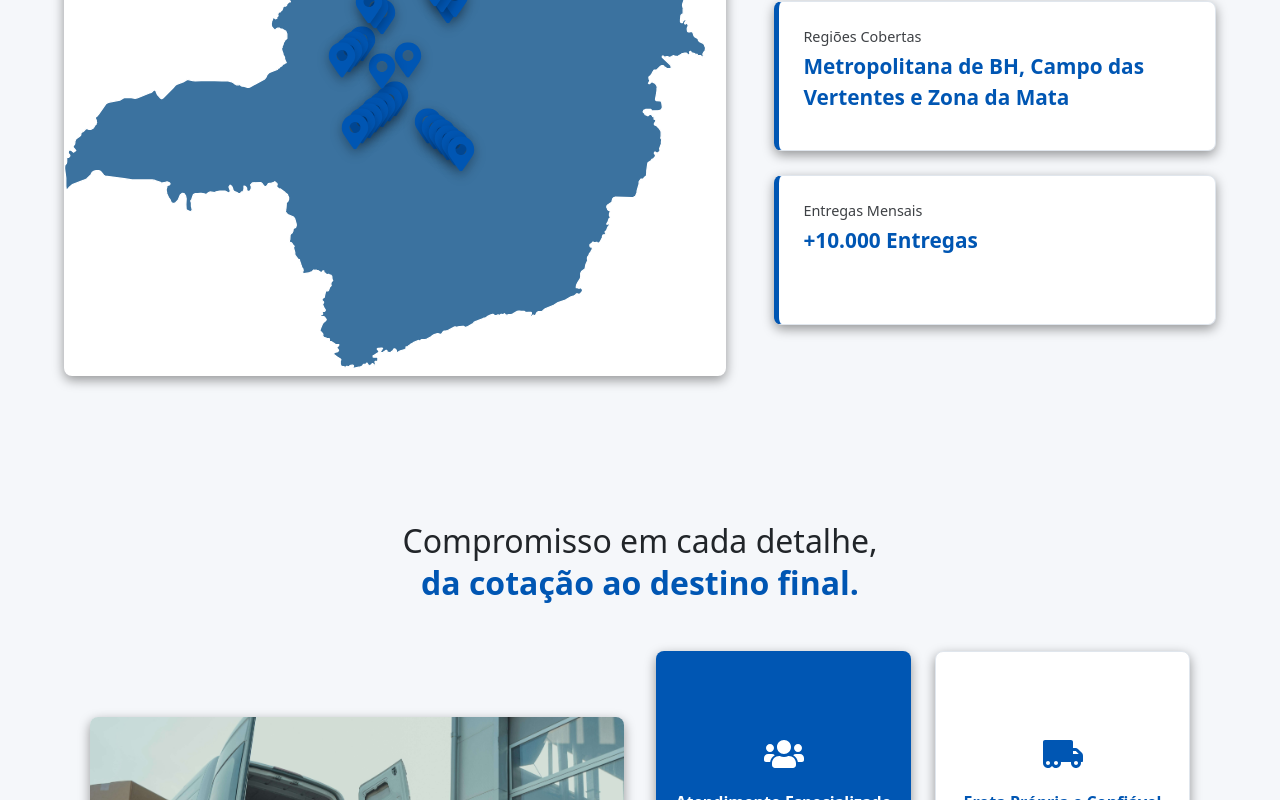
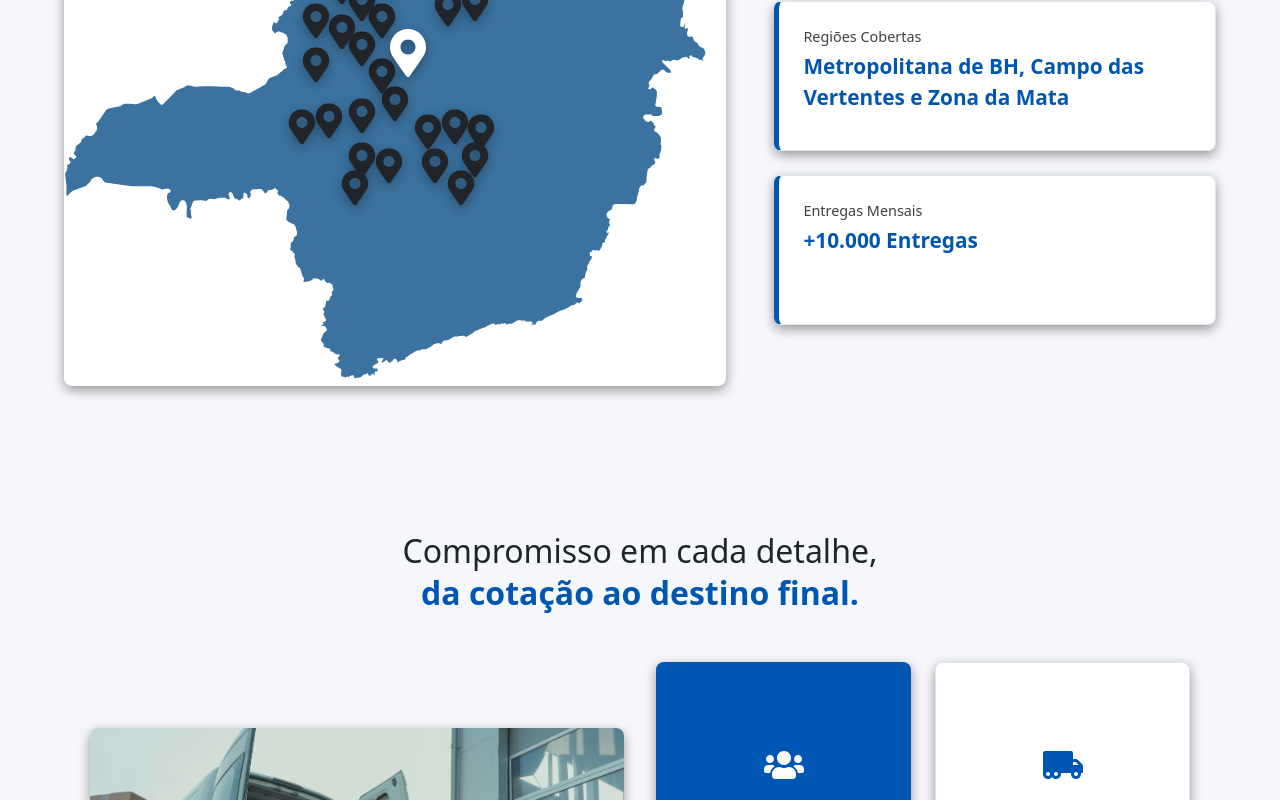
Before and after one commit to arturLoliveira/linhares-logistica, a React (Vite) app: page / in a window 1280 px wide. Shown: the part 1460-2260 px from the top of the page. Built offline with nearby package versions, Linux system fonts and the light colour scheme.

Commit message:
finalização da implementação do mapa das cidades atendidas

```diff
--- a/src/components/Values.tsx
+++ b/src/components/Values.tsx
@@ -35,17 +35,17 @@ function Values() {
 
                     <div className={`${styles.featureCard} ${styles.featureCardSecondary}`}>
                         <FaTruckMoving className={styles.icon} />
-                        Frota Própria e Confiável
+                        Motoristas capacitados
                     </div>
 
                     <div className={`${styles.featureCard} ${styles.featureCardSecondary}`}>
                         <FaSitemap className={styles.icon} />
-                        Logística Integrada
+                        Plano de logística personalizado
                     </div>
 
                     <div className={`${styles.featureCard} ${styles.featureCardPrimary}`}>
                         <FaTags className={styles.icon} />
-                        Custo-Benefício
+                        Atendimento exclusivo
                     </div>
 
                 </div>
--- a/src/components/coverageMap.tsx
+++ b/src/components/coverageMap.tsx
@@ -1,44 +1,34 @@
-import React from 'react';
 import { FaMapMarkerAlt } from 'react-icons/fa';
 import styles from '../styles/coverage-map.module.css';
 import MinasGeraisMap from '../assets/minas.svg?react';
 
-// 1. NOVA LISTA DE CIDADES (FLAT)
-//    VOCÊ PRECISA AJUSTAR CADA 'top' E 'left' MANUALMENTE
 const todasAsCidades = [
-  // Polo Ouro Branco
-  { nome: 'Ouro Branco', top: '48%', left: '52%' }, // <-- AJUSTE AQUI
-  // Polo Carandaí
-  { nome: 'Carandaí', top: '55%', left: '50%' }, // <-- AJUSTE AQUI
-  { nome: 'Cristiano Otoni', top: '56%', left: '49%' }, // <-- AJUSTE AQUI
-  { nome: 'Casa Grande', top: '57%', left: '48%' }, // <-- AJUSTE AQUI
-  { nome: 'Capela Nova', top: '58%', left: '47%' }, // <-- AJUSTE AQUI
-  { nome: 'Queluzito', top: '59%', left: '46%' }, // <-- AJUSTE AQUI
-  { nome: 'Santana dos Montes', top: '60%', left: '45%' }, // <-- AJUSTE AQUI
-  { nome: 'Caranaíba', top: '61%', left: '44%' }, // <-- AJUSTE AQUI
-  // Polo Cons. Lafaiete
-  { nome: 'Cons. Lafaiete', top: '50%', left: '48%' }, // <-- AJUSTE AQUI
-  // Polo Jeceaba
-  { nome: 'Jeceaba', top: '45%', left: '45%' }, // <-- AJUSTE AQUI
-  { nome: 'São Bras do Suaçuí', top: '46%', left: '44%' }, // <-- AJUSTE AQUI
-  { nome: 'Entre Rios de Minas', top: '47%', left: '43%' }, // <-- AJUSTE AQUI
-  { nome: 'Desterro de Entre Rios', top: '48%', left: '42%' }, // <-- AJUSTE AQUI
-  // Polo Congonhas
-  { nome: 'Congonhas', top: '40%', left: '48%' }, // <-- AJUSTE AQUI
-  { nome: 'Belo Vale', top: '39%', left: '47%' }, // <-- AJUSTE AQUI
-  { nome: 'Moeda', top: '38%', left: '46%' }, // <-- AJUSTE AQUI
-  // Polo Itaverava
-  { nome: 'Itaverava', top: '60%', left: '55%' }, // <-- AJUSTE AQUI
-  { nome: 'Catas Altas da Noruega', top: '61%', left: '56%' }, // <-- AJUSTE AQUI
-  { nome: 'Rio Espera', top: '62%', left: '57%' }, // <-- AJUSTE AQUI
-  { nome: 'Lamin', top: '63%', left: '58%' }, // <-- AJUSTE AQUI
-  { nome: 'Senhora de Oliveira', top: '64%', left: '59%' }, // <-- AJUSTE AQUI
-  { nome: 'Piranga', top: '65%', left: '60%' }, // <-- AJUSTE AQUI
-  // Polo Ouro Preto
-  { nome: 'Ouro Preto', top: '38%', left: '58%' }, // <-- AJUSTE AQUI
-  { nome: 'Mariana', top: '37%', left: '59%' }, // <-- AJUSTE AQUI
-  { nome: 'Itabirito', top: '36%', left: '57%' }, // <-- AJUSTE AQUI
-  { nome: 'Cachoeira do Campo', top: '35%', left: '56%' }, // <-- AJUSTE AQUI
+    { nome: 'Ouro Branco', top: '48%', left: '52%', isFeatured: true },
+    { nome: 'Carandaí', top: '55%', left: '50%' },
+    { nome: 'Cristiano Otoni', top: '66%', left: '49%' },
+    { nome: 'Casa Grande', top: '57%', left: '45%' },
+    { nome: 'Capela Nova', top: '58%', left: '40%' },
+    { nome: 'Queluzito', top: '59%', left: '36%' },
+    { nome: 'Santana dos Montes', top: '65%', left: '45%' },
+    { nome: 'Caranaíba', top: '70%', left: '44%' },
+    { nome: 'Cons. Lafaiete', top: '50%', left: '48%' },
+    { nome: 'Jeceaba', top: '45%', left: '45%' },
+    { nome: 'São Bras do Suaçuí', top: '42%', left: '42%' },
+    { nome: 'Entre Rios de Minas', top: '40%', left: '38%' },
+    { nome: 'Desterro de Entre Rios', top: '48%', left: '38%' },
+    { nome: 'Congonhas', top: '40%', left: '48%' },
+    { nome: 'Belo Vale', top: '37%', left: '45%' },
+    { nome: 'Moeda', top: '34%', left: '42%' },
+    { nome: 'Itaverava', top: '60%', left: '55%' },
+    { nome: 'Catas Altas da Noruega', top: '60%', left: '63%' },
+    { nome: 'Rio Espera', top: '59%', left: '59%' },
+    { nome: 'Lamin', top: '66%', left: '56%' },
+    { nome: 'Senhora de Oliveira', top: '65%', left: '62%' },
+    { nome: 'Piranga', top: '70%', left: '60%' },
+    { nome: 'Ouro Preto', top: '38%', left: '58%' },
+    { nome: 'Mariana', top: '37%', left: '62%' },
+    { nome: 'Itabirito', top: '30%', left: '57%' },
+    { nome: 'Cachoeira do Campo', top: '32%', left: '50%' },
 ];
 
 
@@ -48,14 +38,15 @@ function CoverageMap() {
             <h2 className={styles.title}>Nossa Cobertura Regional</h2>
 
             <div className={styles.mapContainer}>
+
+                <div className={styles.mapZoomWrapper}>
+
                     <MinasGeraisMap className={styles.mapImage} />
 
-        {/* 2. O mapa agora cria os 29 pinos dinamicamente */}
                     {todasAsCidades.map((cidade) => (
                         <div
                             key={cidade.nome}
-            className={styles.marker}
-            style={{ left: cidade.left, top: cidade.top }}
+                            className={`${styles.marker} ${cidade.isFeatured ? styles.markerFeatured : ''}`} style={{ left: cidade.left, top: cidade.top }}
                         >
                             <FaMapMarkerAlt />
                             <span className={styles.tooltip} translate="no">{cidade.nome}</span>
@@ -63,8 +54,8 @@ function CoverageMap() {
                     ))}
 
                 </div>
+            </div>
 
-      {/* 3. A coluna da direita agora são os CARTÕES DE ESTATÍSTICA */}
             <div className={styles.infoCardsContainer}>
                 <div className={styles.infoCard}>
                     <p className={styles.label}>Cidades Atendidas</p>
--- a/src/styles/coverage-map.module.css
+++ b/src/styles/coverage-map.module.css
@@ -19,7 +19,6 @@
   color: var(--cor-principal);
   position: relative;
   z-index: 2;
-  /* (Removemos o display: none da media query anterior) */
 }
 
 .mapContainer {
@@ -46,12 +45,17 @@
 .marker {
   position: absolute;
   font-size: 2.2rem;
-  color: var(--cor-principal);
+  color: var(--cor-texto-principald);
   transform: translate(-50%, -100%);
   filter: drop-shadow(0 4px 6px rgba(0, 0, 0, 0.3));
   transition: transform 0.2s ease;
   cursor: pointer;
   z-index: 10;
+}
+.markerFeatured {
+  color: #FFF;
+  z-index: 11;
+  font-size: 3rem;
 }
 
 .marker:hover {
@@ -81,7 +85,6 @@
   visibility: visible;
 }
 
-/* --- REVERTEMOS A COLUNA DA DIREITA PARA 'INFO CARDS' --- */
 .infoCardsContainer {
   display: flex;
   flex-direction: column;
@@ -95,7 +98,7 @@
 .infoCard {
   background-color: var(--cor-fundo-elemento);
   border: 1px solid var(--cor-borda);
-  border-left: 5px solid var(--cor-principal); /* Destaque azul */
+  border-left: 5px solid var(--cor-principal);
   padding: 1.5rem;
   border-radius: var(--raio-borda);
   text-align: left;
@@ -119,10 +122,7 @@
   color: var(--cor-principal);
   margin: 0;
 }
-/* --- FIM DOS ESTILOS DOS INFO CARDS --- */
 
-
-/* --- RESPONSIVIDADE --- */
 @media (min-width: 768px) {
   .coverageSection {
     padding: 4rem 3rem;
@@ -135,33 +135,27 @@
   }
   .infoCardsContainer {
     max-width: 600px;
-    /* (Muda para 3 colunas no tablet) */
     flex-direction: row;
   }
   .infoCard {
-    flex: 1; /* Faz os 3 cards dividirem o espaço */
-    min-height: 100px; /* Alinha a altura */
+    flex: 1;
+    min-height: 100px;
   }
 }
 
-/* Layout lado a lado para Desktop */
 @media (min-width: 1024px) {
   .coverageSection {
-    /* MUDANÇA: Agora o 'coverageSection' é o container flex */
     flex-direction: row;
     justify-content: center;
     align-items: flex-start;
     padding: 5rem 4rem;
     gap: 3rem;
 
-    /* Precisamos de um novo container para o Título + Cards da Direita */
-    /* Mas, para simplificar, vamos usar 'align-items: center' no mobile */
-    /* e 'flex-wrap: wrap' */
-    flex-wrap: wrap; /* Permite que o título fique acima de tudo */
+    flex-wrap: wrap;
   }
 
   .title {
-    width: 100%; /* Faz o título ocupar a linha inteira, acima das colunas */
+    width: 100%;
     margin-bottom: 2rem;
   }
 
@@ -174,6 +168,6 @@
   .infoCardsContainer {
     flex: 4;
     max-width: 450px;
-    flex-direction: column; /* Volta a ser coluna no desktop */
+    flex-direction: column;
   }
 }
```
Also changed, not shown: src/assets/minas.svg. Lines whose indentation alone changed are shown as unchanged.
